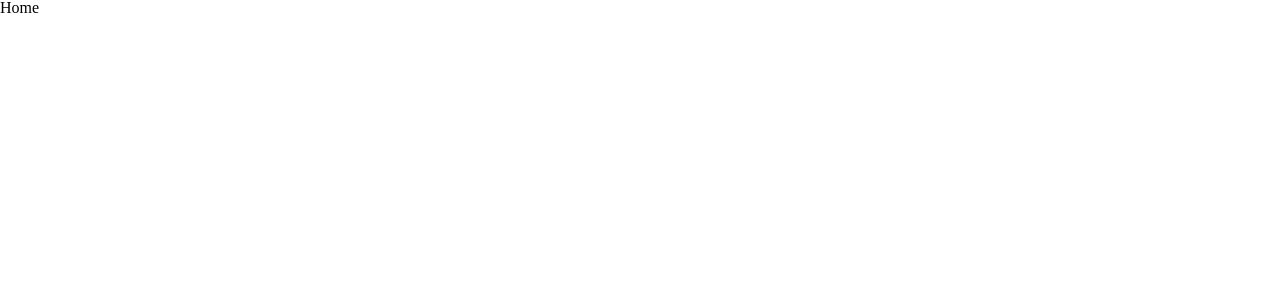
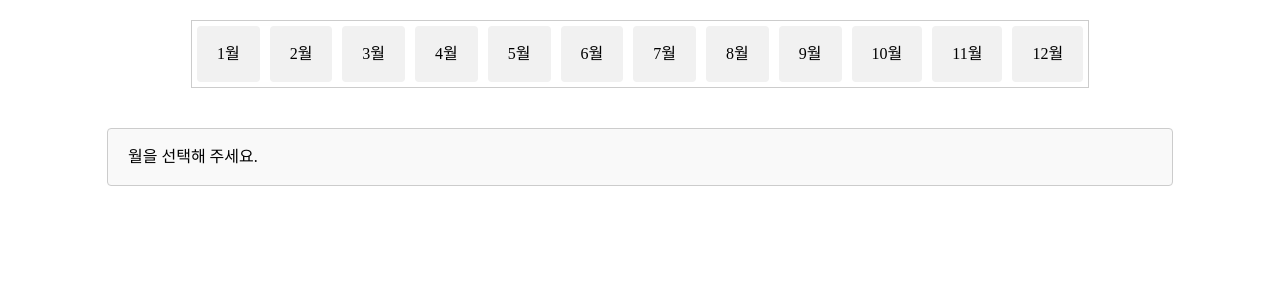
Before and after one commit to Chasyuss/PersonalAccountBook, a React (Vite) app: page / in a window 1280 px wide. Shown: the top 300 px of the page. Built offline with nearby package versions, Linux system fonts and the light colour scheme.

Commit message:
[feat]: 배너 및 헤더파트 UI 구현

```diff
--- a/src/App.jsx
+++ b/src/App.jsx
@@ -2,6 +2,7 @@ import React from "react";
 import { BrowserRouter, Route, Routes } from "react-router-dom";
 import Home from "./pages/Home";
 import Detail from "./pages/Detail";
+
 
 const App = () => {
   return (
--- a/src/pages/Home.jsx
+++ b/src/pages/Home.jsx
@@ -1,9 +1,71 @@
-import React from 'react'
+import React, { useState } from 'react';
+import styled from 'styled-components';
 
 const Home = () => {
+    const [activeMonth, setActiveMonth] = useState(0);
+    const months = [
+        '1월', '2월', '3월', '4월', '5월', '6월',
+        '7월', '8월', '9월', '10월', '11월', '12월'
+    ];
+
+    const handleTab = (month) => {
+        setActiveMonth(month);
+    };
+
     return (
-        <div>Home</div>
-    )
-}
+        <form>
+            <Container>
+                <Tabs>
+                    {months.map((month, index) => (
+                        <Tab key={index} active={activeMonth === month} //클릭한 박스 확인위해 active prop에 할당할 값
+                            onClick={() => handleTab(month)}
+                        >
+                            {month}
+                        </Tab>
+                    ))}
+                </Tabs>
+                <Content>
+                    {activeMonth ? `${activeMonth} 총 지출` : '월을 선택해 주세요.'}
+                </Content>
+            </Container>
+        </form>
+    );
+};
 
-export default Home
+export default Home;
+
+const Container = styled.div`
+  display: flex;
+  flex-direction: column;
+  align-items: center;
+`;
+
+const Tabs = styled.div`
+  display: flex;
+  flex-wrap: wrap;
+  margin: 20px 0;
+  border: 1px solid #ccc;
+`;
+
+const Tab = styled.div`
+  margin: 5px;
+  padding: 20px;
+  text-align: center;
+  cursor: pointer;
+  background-color: ${props => (props.active ? '#A3C6C4' : '#f1f1f1')};
+  color: ${props => (props.active ? 'white' : 'black')}; // 글씨 색상
+  border-radius: 4px;
+
+  &:hover {
+    background-color: ${props => (props.active ? '#A3C6C4' : '#ddd')}; //클릭시 색상
+  }
+`;
+
+const Content = styled.div`
+  margin-top: 20px;
+  width: 80%;
+  padding: 20px;
+  border: 1px solid #ccc;
+  border-radius: 4px;
+  background-color: #f9f9f9;
+`;
```
Also changed, not shown: src/styles/GlobalStyle.jsx (added, +10 -0 lines).
